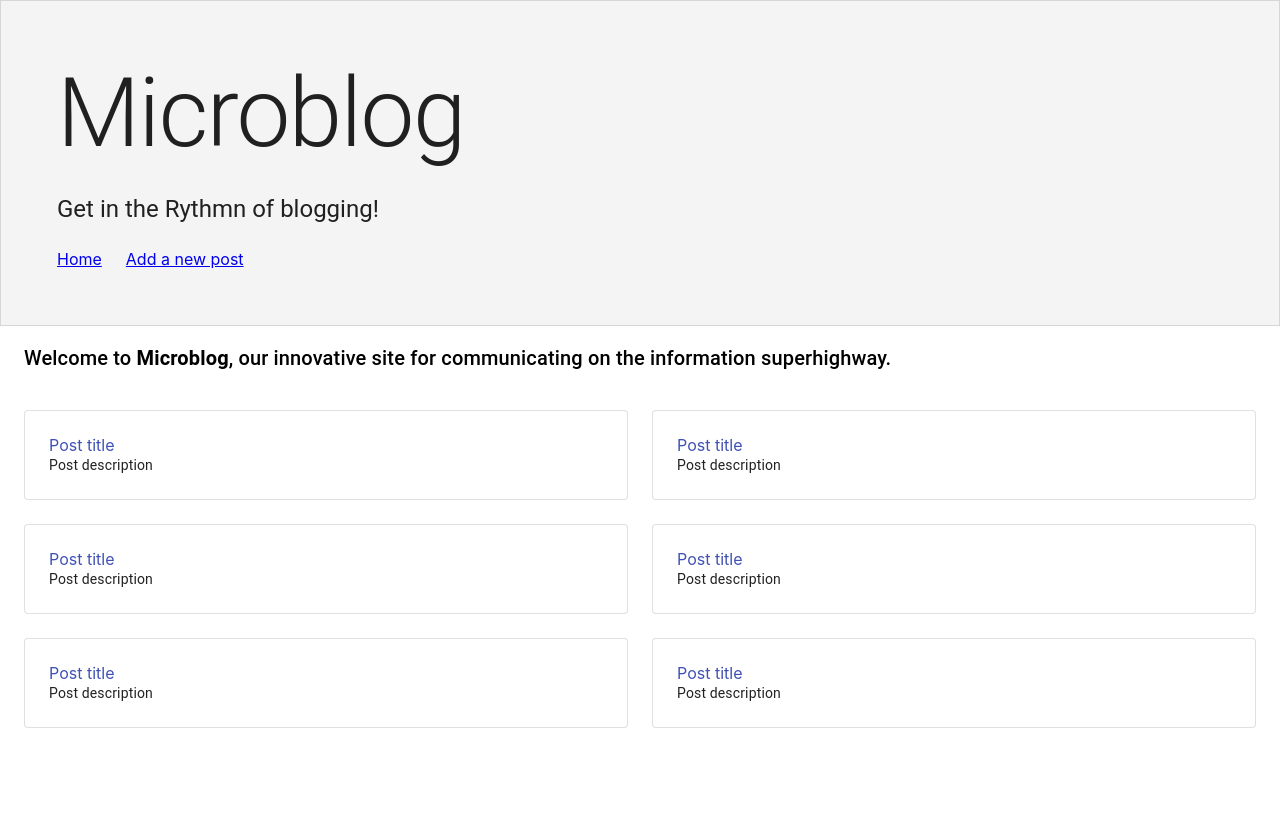
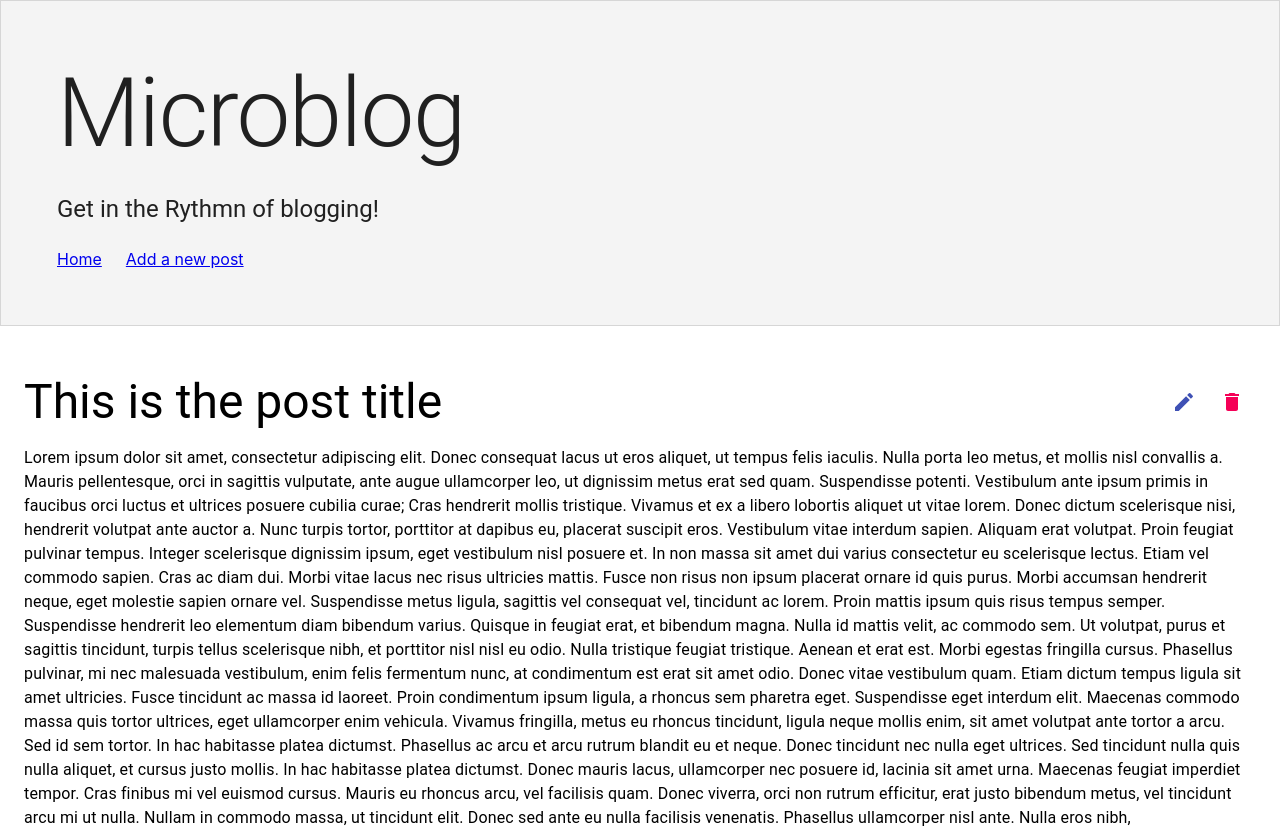
Before and after one commit to ryikeda/react-microblog, a React (Create React App) app: page /posts/1 in a window 1280 px wide. Before the commit this address led to /. Before the commit the page ends 800 px from the top, so only its background shows below. Built offline with nearby package versions, Linux system fonts and the light colour scheme.

Commit message:
created Post component

```diff
--- a/package.json
+++ b/package.json
@@ -4,6 +4,7 @@
   "private": true,
   "dependencies": {
     "@material-ui/core": "^4.11.0",
+    "@material-ui/icons": "^4.9.1",
     "@material-ui/styles": "^4.10.0",
     "@testing-library/jest-dom": "^4.2.4",
     "@testing-library/react": "^9.5.0",
--- /dev/null
+++ b/src/components/Post.js
@@ -0,0 +1,89 @@
+import React from "react";
+import {
+  Box,
+  Container,
+  Typography,
+  makeStyles,
+  IconButton,
+} from "@material-ui/core";
+import EditIcon from "@material-ui/icons/Edit";
+import DeleteIcon from "@material-ui/icons/Delete";
+
+const useStyles = makeStyles((theme) => ({
+  titleContainer: {
+    marginTop: theme.spacing(6),
+    marginBottom: theme.spacing(2),
+    display: "flex",
+    justifyContent: "space-between",
+    alignItems: "center",
+  },
+  title: {
+    flexFlow: 1,
+  },
+}));
+const Post = () => {
+  const classes = useStyles();
+  return (
+    <Container>
+      <Box className={classes.titleContainer}>
+        <Typography variant="h3" className={classes.title}>
+          {" "}
+          This is the post title
+        </Typography>
+        <Box>
+          <IconButton>
+            <EditIcon color="primary" />
+          </IconButton>
+          <IconButton>
+            <DeleteIcon color="secondary" />
+          </IconButton>
+        </Box>
+      </Box>
+
+      <Typography variant="body1">
+        {" "}
+        Lorem ipsum dolor sit amet, consectetur adipiscing elit. Donec consequat
+        lacus ut eros aliquet, ut tempus felis iaculis. Nulla porta leo metus,
+        et mollis nisl convallis a. Mauris pellentesque, orci in sagittis
+        vulputate, ante augue ullamcorper leo, ut dignissim metus erat sed quam.
+        Suspendisse potenti. Vestibulum ante ipsum primis in faucibus orci
+        luctus et ultrices posuere cubilia curae; Cras hendrerit mollis
+        tristique. Vivamus et ex a libero lobortis aliquet ut vitae lorem. Donec
+        dictum scelerisque nisi, hendrerit volutpat ante auctor a. Nunc turpis
+        tortor, porttitor at dapibus eu, placerat suscipit eros. Vestibulum
+        vitae interdum sapien. Aliquam erat volutpat. Proin feugiat pulvinar
+        tempus. Integer scelerisque dignissim ipsum, eget vestibulum nisl
+        posuere et. In non massa sit amet dui varius consectetur eu scelerisque
+        lectus. Etiam vel commodo sapien. Cras ac diam dui. Morbi vitae lacus
+        nec risus ultricies mattis. Fusce non risus non ipsum placerat ornare id
+        quis purus. Morbi accumsan hendrerit neque, eget molestie sapien ornare
+        vel. Suspendisse metus ligula, sagittis vel consequat vel, tincidunt ac
+        lorem. Proin mattis ipsum quis risus tempus semper. Suspendisse
+        hendrerit leo elementum diam bibendum varius. Quisque in feugiat erat,
+        et bibendum magna. Nulla id mattis velit, ac commodo sem. Ut volutpat,
+        purus et sagittis tincidunt, turpis tellus scelerisque nibh, et
+        porttitor nisl nisl eu odio. Nulla tristique feugiat tristique. Aenean
+        et erat est. Morbi egestas fringilla cursus. Phasellus pulvinar, mi nec
+        malesuada vestibulum, enim felis fermentum nunc, at condimentum est erat
+        sit amet odio. Donec vitae vestibulum quam. Etiam dictum tempus ligula
+        sit amet ultricies. Fusce tincidunt ac massa id laoreet. Proin
+        condimentum ipsum ligula, a rhoncus sem pharetra eget. Suspendisse eget
+        interdum elit. Maecenas commodo massa quis tortor ultrices, eget
+        ullamcorper enim vehicula. Vivamus fringilla, metus eu rhoncus
+        tincidunt, ligula neque mollis enim, sit amet volutpat ante tortor a
+        arcu. Sed id sem tortor. In hac habitasse platea dictumst. Phasellus ac
+        arcu et arcu rutrum blandit eu et neque. Donec tincidunt nec nulla eget
+        ultrices. Sed tincidunt nulla quis nulla aliquet, et cursus justo
+        mollis. In hac habitasse platea dictumst. Donec mauris lacus,
+        ullamcorper nec posuere id, lacinia sit amet urna. Maecenas feugiat
+        imperdiet tempor. Cras finibus mi vel euismod cursus. Mauris eu rhoncus
+        arcu, vel facilisis quam. Donec viverra, orci non rutrum efficitur, erat
+        justo bibendum metus, vel tincidunt arcu mi ut nulla. Nullam in commodo
+        massa, ut tincidunt elit. Donec sed ante eu nulla facilisis venenatis.
+        Phasellus ullamcorper nisl ante. Nulla eros nibh,
+      </Typography>
+    </Container>
+  );
+};
+
+export default Post;
--- a/src/components/Routes.js
+++ b/src/components/Routes.js
@@ -2,6 +2,7 @@ import React from "react";
 import { Switch, Route, Redirect } from "react-router-dom";
 import Home from "./Home";
 import NewPost from "./NewPost";
+import Post from "./Post";
 
 const Routes = () => {
   return (
@@ -12,6 +13,9 @@ const Routes = () => {
       <Route path="/add" exact>
         <NewPost />
       </Route>
+      <Route path="/posts/:id" exact>
+        <Post />
+      </Route>
       <Redirect to="/" />
     </Switch>
   );
```
Also changed, not shown: 1 other file (tests, documents, lock files or other folders).
